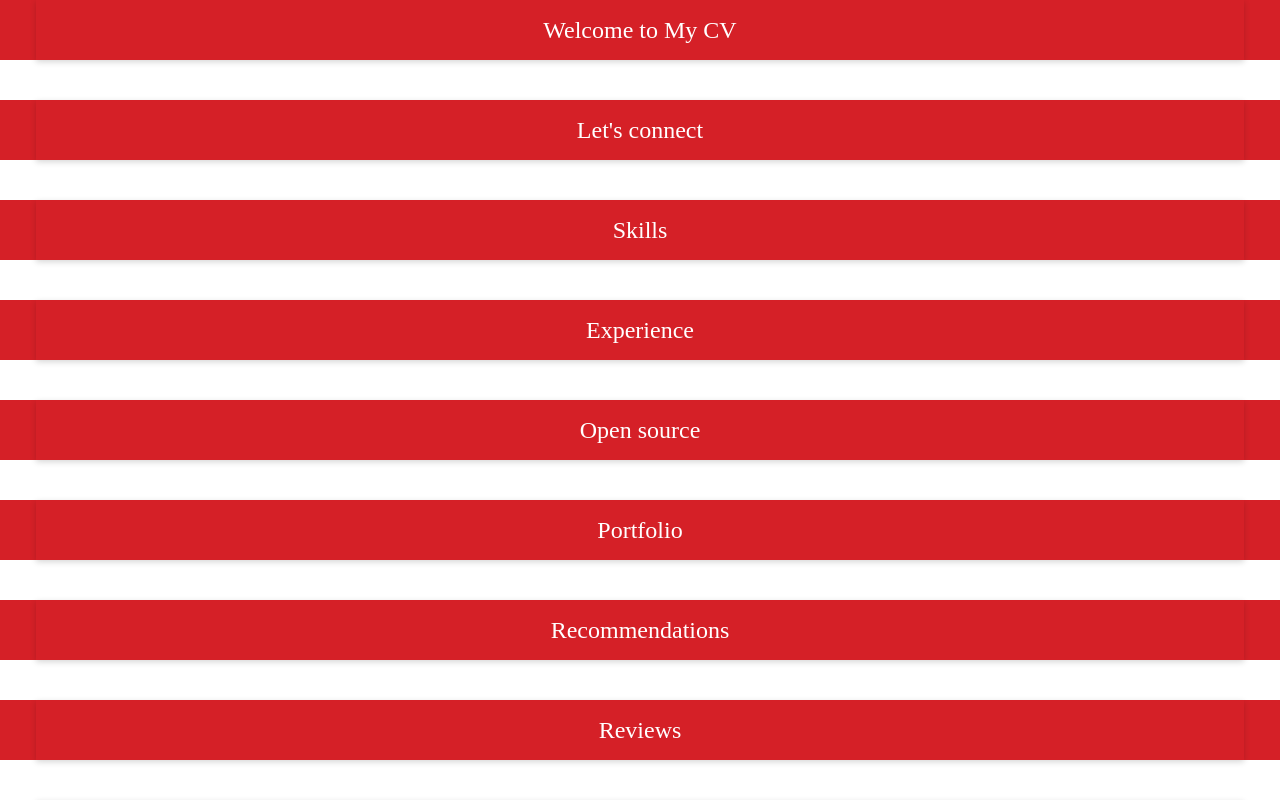
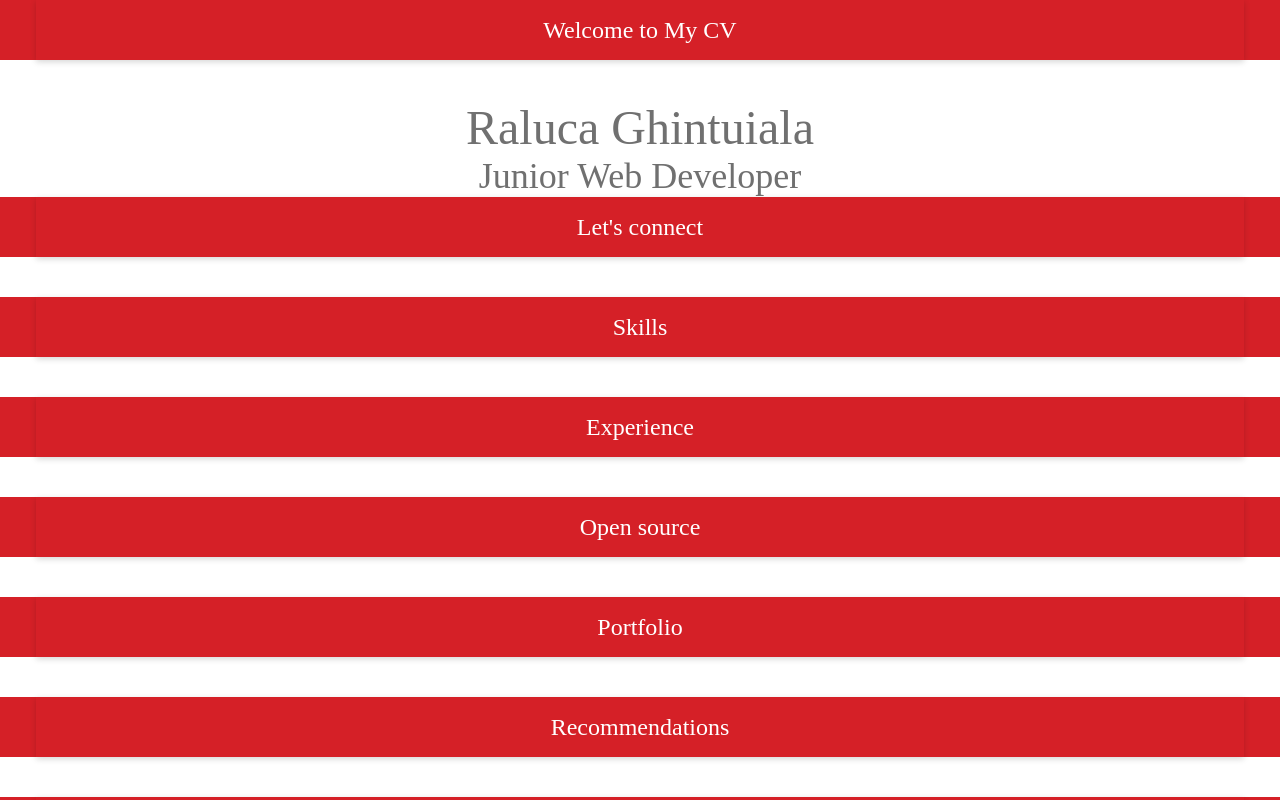
Before and after one commit to RalucaRbc/my-cv-v2-mid, a React (Create React App) app: page / in a window 1280 px wide. Shown: the top 800 px of the page. Built offline with nearby package versions, Linux system fonts and the light colour scheme.

Commit message:
Styled the header; welcome (creator+creator role)

```diff
--- a/src/component/app/app.component.jsx
+++ b/src/component/app/app.component.jsx
@@ -1,13 +1,15 @@
 import React from 'react'
 import { Header } from '../header'
 import { LeftMenu } from '../left-menu'
-import { Footer } from '../footer'
+import { Welcome } from '../welcome'
 import { Title, Wrapper } from './app.style'
 
 export const App = () => {
   return (
     <Wrapper>
       <Header title="Welcome to My CV"/>
+      <Welcome creator="Raluca Ghintuiala"></Welcome>
+      <Welcome job="Junior Web Developer"></Welcome>
       <Header title="Let's connect"/>
       <Header title="Skills"/>
       <Header title="Experience"/>
--- a/src/component/footer/footer.component.jsx
+++ /dev/null
@@ -1,3 +0,0 @@
-import React from 'react'
-
-export const Footer = () => <div> This is the footer</div>
--- a/src/component/footer/index.js
+++ /dev/null
@@ -1 +0,0 @@
-export { Footer } from './footer.component'
--- /dev/null
+++ b/src/component/welcome/index.js
@@ -0,0 +1 @@
+export { Welcome } from './welcome.component'
--- /dev/null
+++ b/src/component/welcome/welcome.component.jsx
@@ -0,0 +1,11 @@
+import React from 'react'
+import * as WS from './welcome.style'
+
+export const Welcome = ({creator, job}) => {
+  return (
+    <div>
+      <WS.StyledCreator>{creator}</WS.StyledCreator>
+      <WS.StyledJob>{job}</WS.StyledJob>
+    </div>
+  )
+}
--- /dev/null
+++ b/src/component/welcome/welcome.style.js
@@ -0,0 +1,19 @@
+import styled from 'styled-components'
+
+export const StyledCreator=styled.div`
+  color: #707070;
+  font-size: 48px;
+  font-weight: 500;
+  display: flex;
+  align-items: center;
+  justify-content: center;
+  `
+
+export const StyledJob=styled.div`
+  color: #707070;
+  font-size: 36px;
+  font-weight: 500;
+  display: flex;
+  align-items: center;
+  justify-content: center;
+`
```
